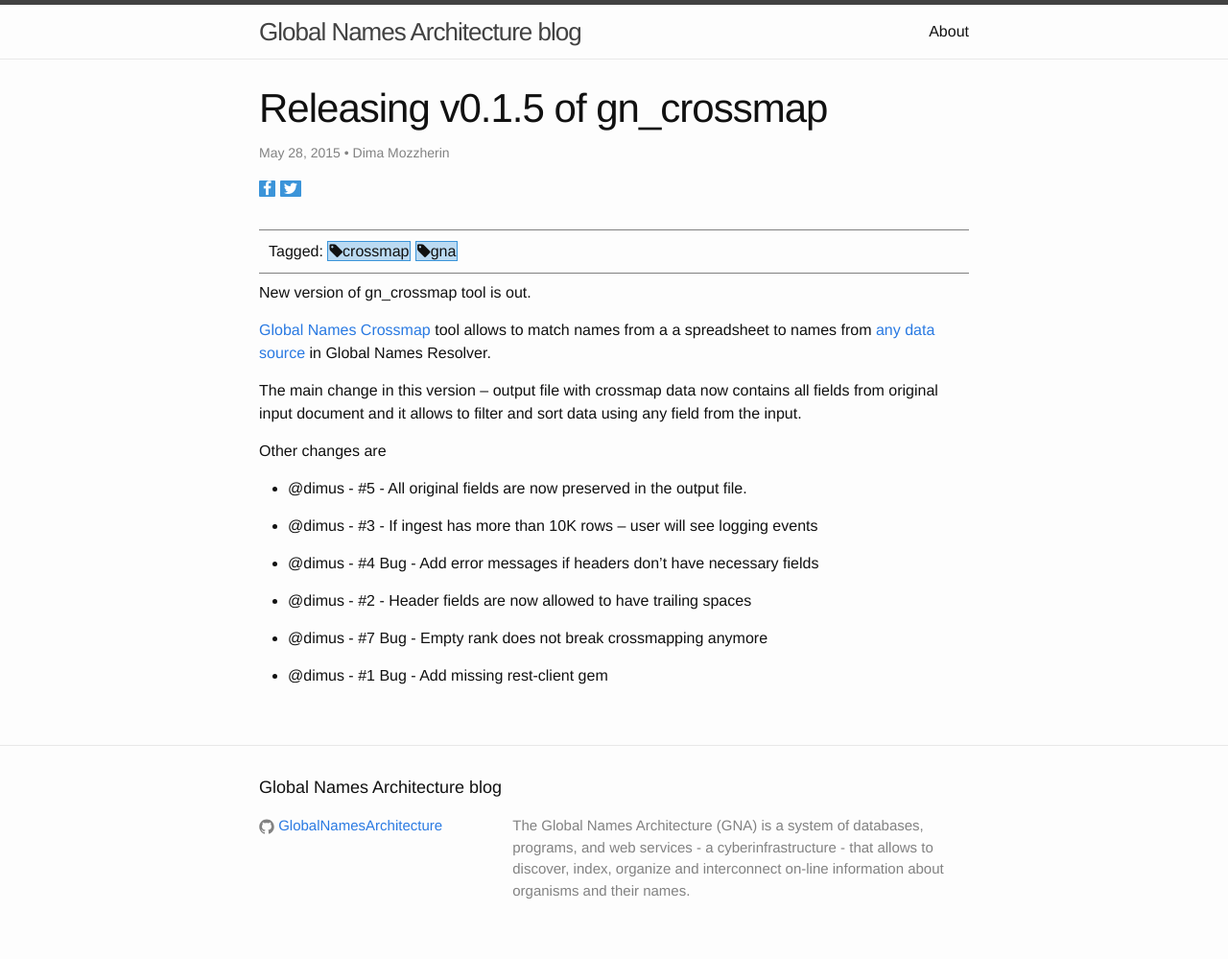
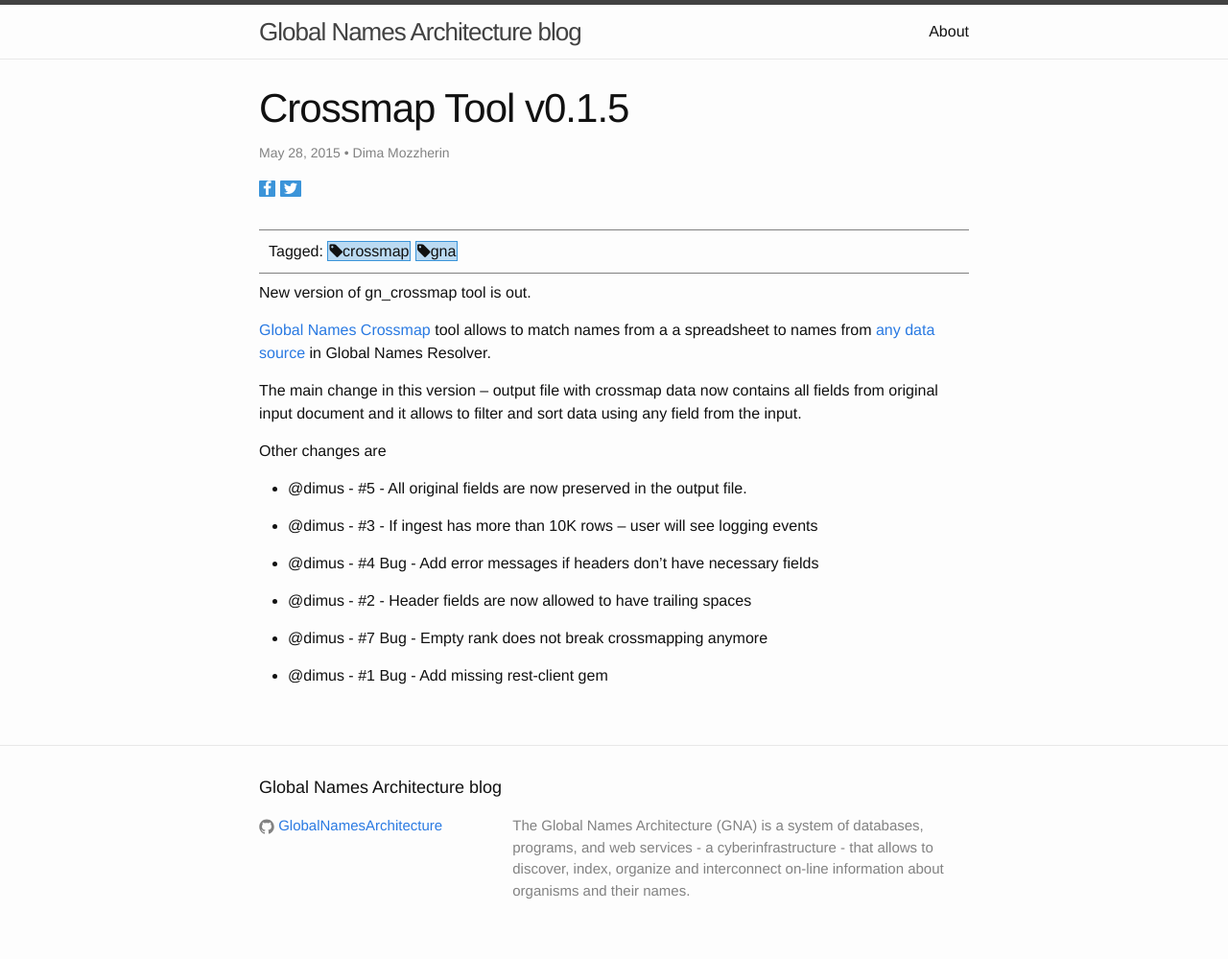
Before and after one commit to GlobalNamesArchitecture/GlobalNamesArchitecture.github.io, a Jekyll site: the page built from _posts/2015-05-28-gn-crossmap-0-1-5.md, in a window 1280 px wide. Shown: the whole page at 96% size. Built offline with Jekyll 4.4.1, drawn with Linux system fonts in a browser that asks for light colours; nearby versions of some CDN libraries.

Commit message:
title change

```diff
--- a/_posts/2015-05-28-gn-crossmap-0-1-5.md
+++ b/_posts/2015-05-28-gn-crossmap-0-1-5.md
@@ -1,6 +1,6 @@
 ---
 layout: post
-title: Releasing v0.1.5 of gn_crossmap
+title: Crossmap Tool v0.1.5
 date: 2015-05-28 06:54:54
 author: Dima Mozzherin
 categories: crossmap gna
```
